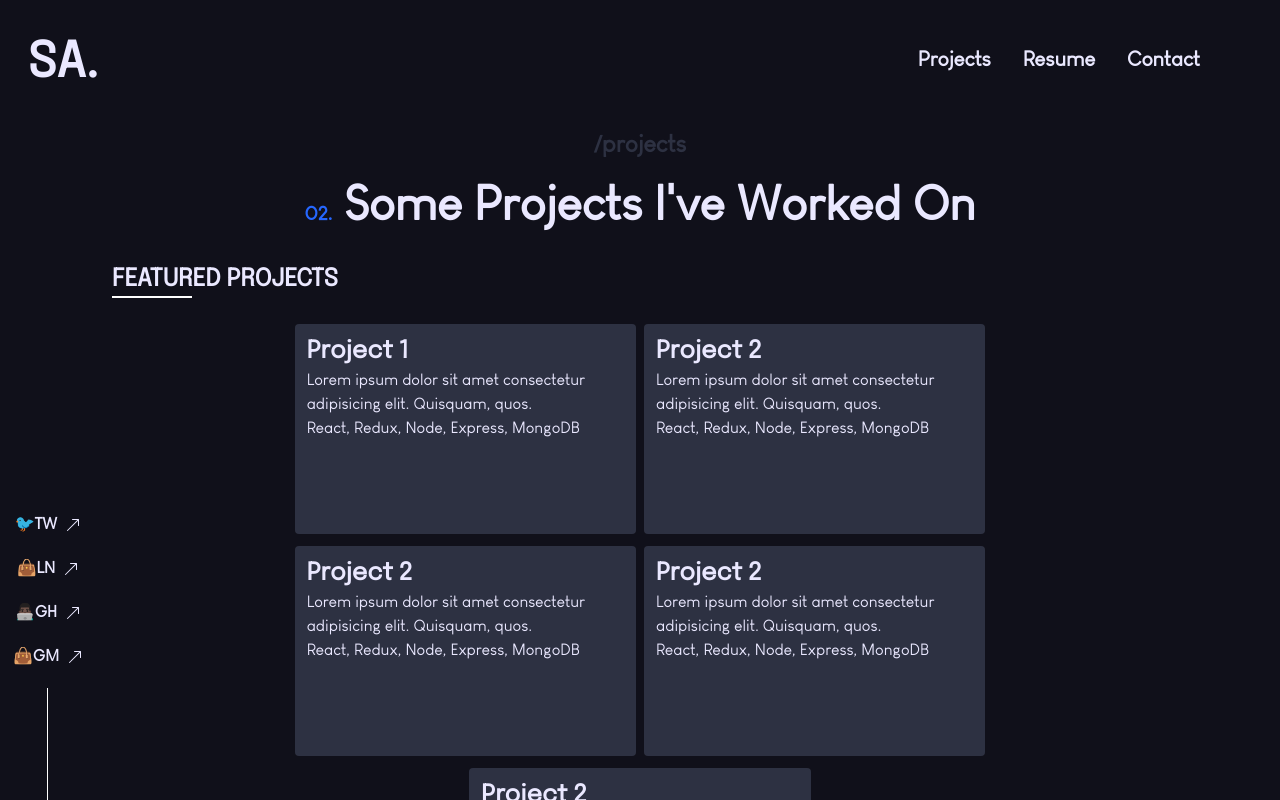
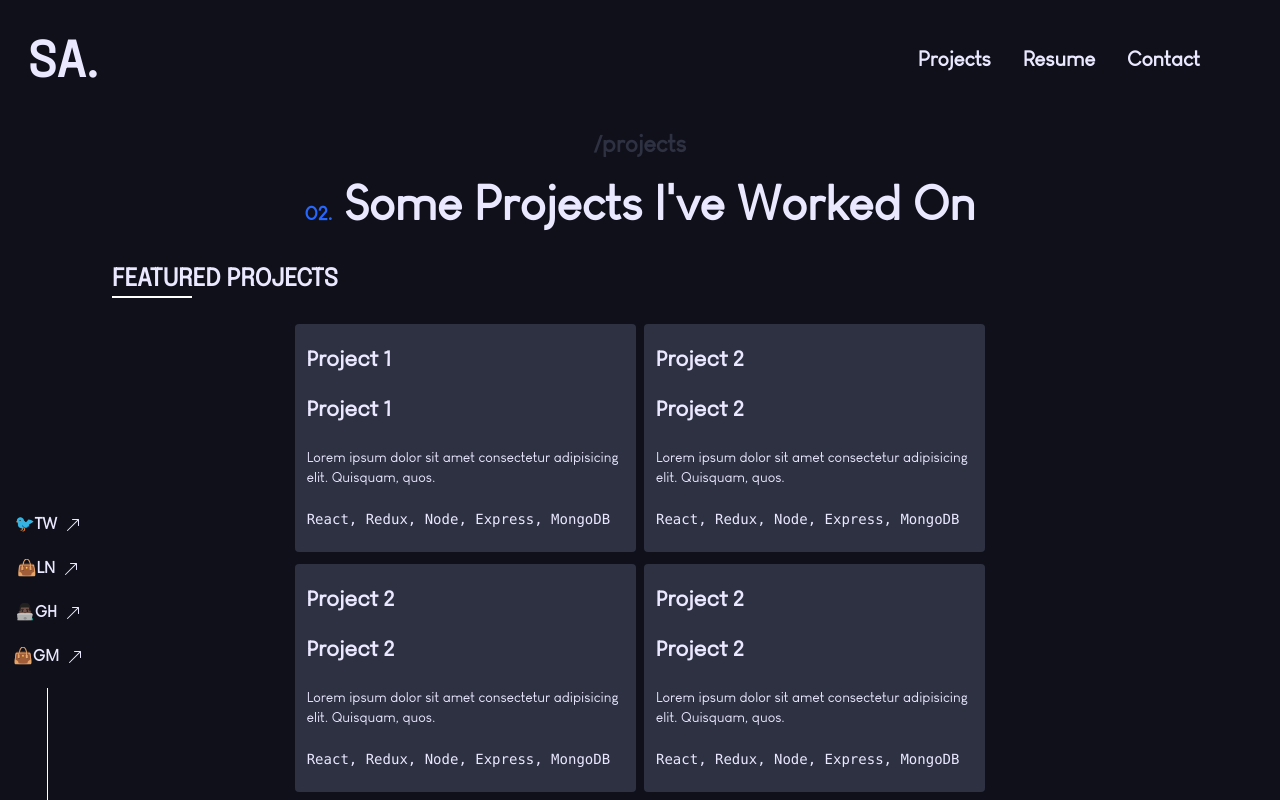
Before and after one commit to samuelorobosa/portfolio-v3, a React (Create React App) app: page /projects in a window 1280 px wide. Shown: the top 800 px of the page. Built offline with nearby package versions, Linux system fonts and the light colour scheme.

Commit message:
main: Implemented the Projects Page

```diff
--- a/src/components/Navbar/Navbar.jsx
+++ b/src/components/Navbar/Navbar.jsx
@@ -51,12 +51,12 @@ function Navbar (){
                             </li>
 
                             <li>
-                               <p className="stand-out-color text-base mt-4 font-extrabold block md:hidden">Connect with Me</p>
+                               <p className="stand-out-color text-2xl mt-4 font-extrabold block md:hidden">Connect with Me</p>
                             </li>
                             <li>
                                 <div className="block mt-4 md:hidden">
                                         {socialsData.map(social => (
-                                            <Link className="px-3 inline-block text-xl block hover-secondary-text-color transition duration-500 ease-in-out"
+                                            <Link className="px-3 inline-block text-base block hover-secondary-text-color transition duration-500 ease-in-out"
                                                   to={social.url}
                                                   key={social.id}>
                                                 {social.icon}{social.name} &nbsp;
--- a/src/pages/Projects.jsx
+++ b/src/pages/Projects.jsx
@@ -40,10 +40,11 @@ const Projects = () => {
             <div className="flex flex-wrap justify-center px-5 md:px-32 mt-5">
                 {projectsData.map(({id,title,description,techUsed,gitHubLink,liveLink})=>{
                     return (
-                        <div key={id} className="w-full md:w-1/3 hover:scale-110 transition duration-200 h-1/2 p-3 mx-1 rounded my-1.5 text-left flex flex-col bg-secondary-text-color main-text-color">
-                            <h1 className="font-semibold font-family-epilogue text-2xl">{title}</h1>
-                            <p className="text-base">{description}</p>
-                            <p className="text-base">{techUsed}</p>
+                        <div key={id} className="w-full justify-around md:w-1/3 hover:scale-110 transition duration-200 h-1/2 p-3 mx-1 rounded my-1.5 text-left flex flex-col bg-secondary-text-color main-text-color">
+                            <h1 className="font-semibold font-family-epilogue text-xl">{title}</h1>
+                            <h1 className="font-semibold font-family-epilogue text-xl">{title}</h1>
+                            <p className="text-sm">{description}</p>
+                            <p className="text-sm font-mono">{techUsed}</p>
                         </div>
                     )
                 })}
```
